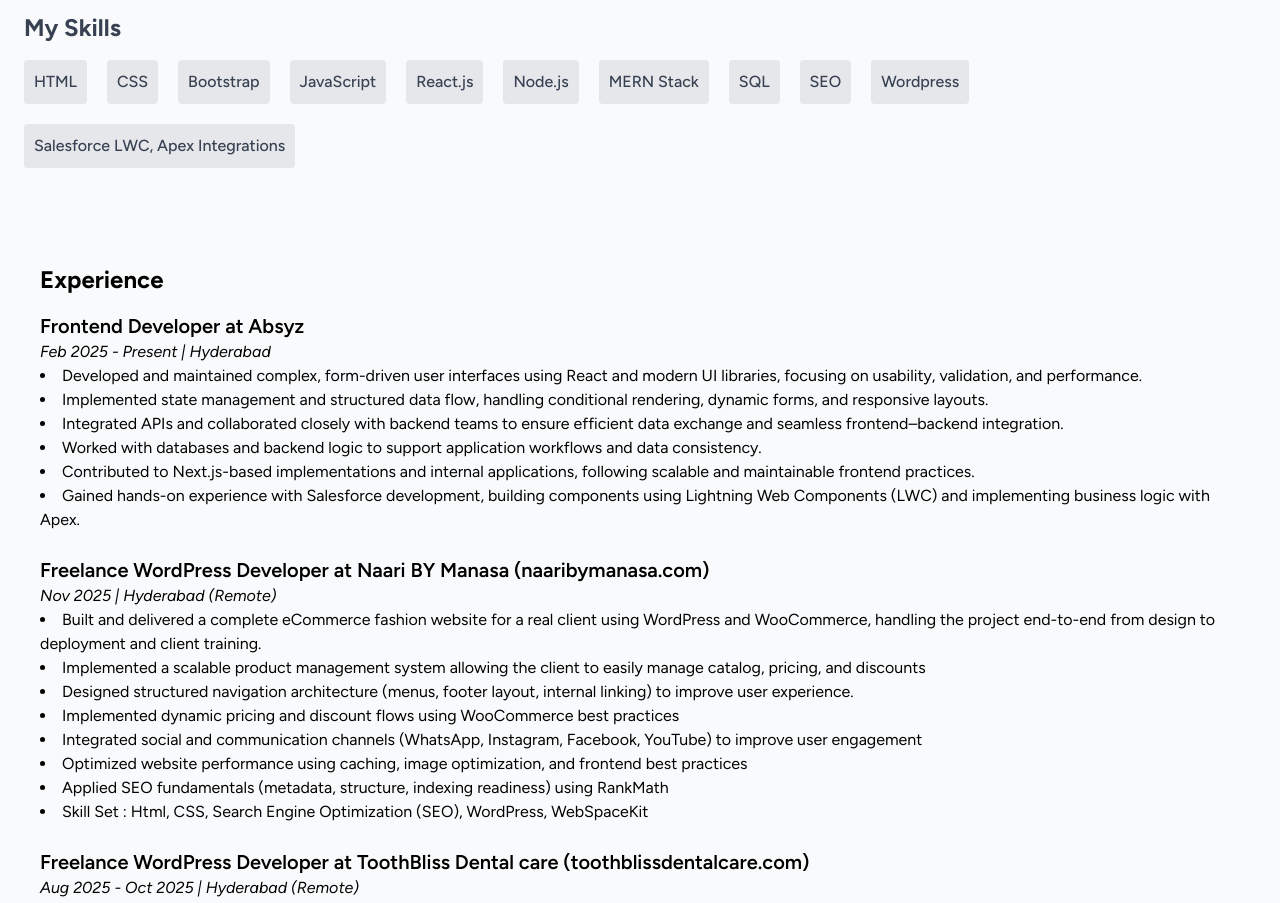
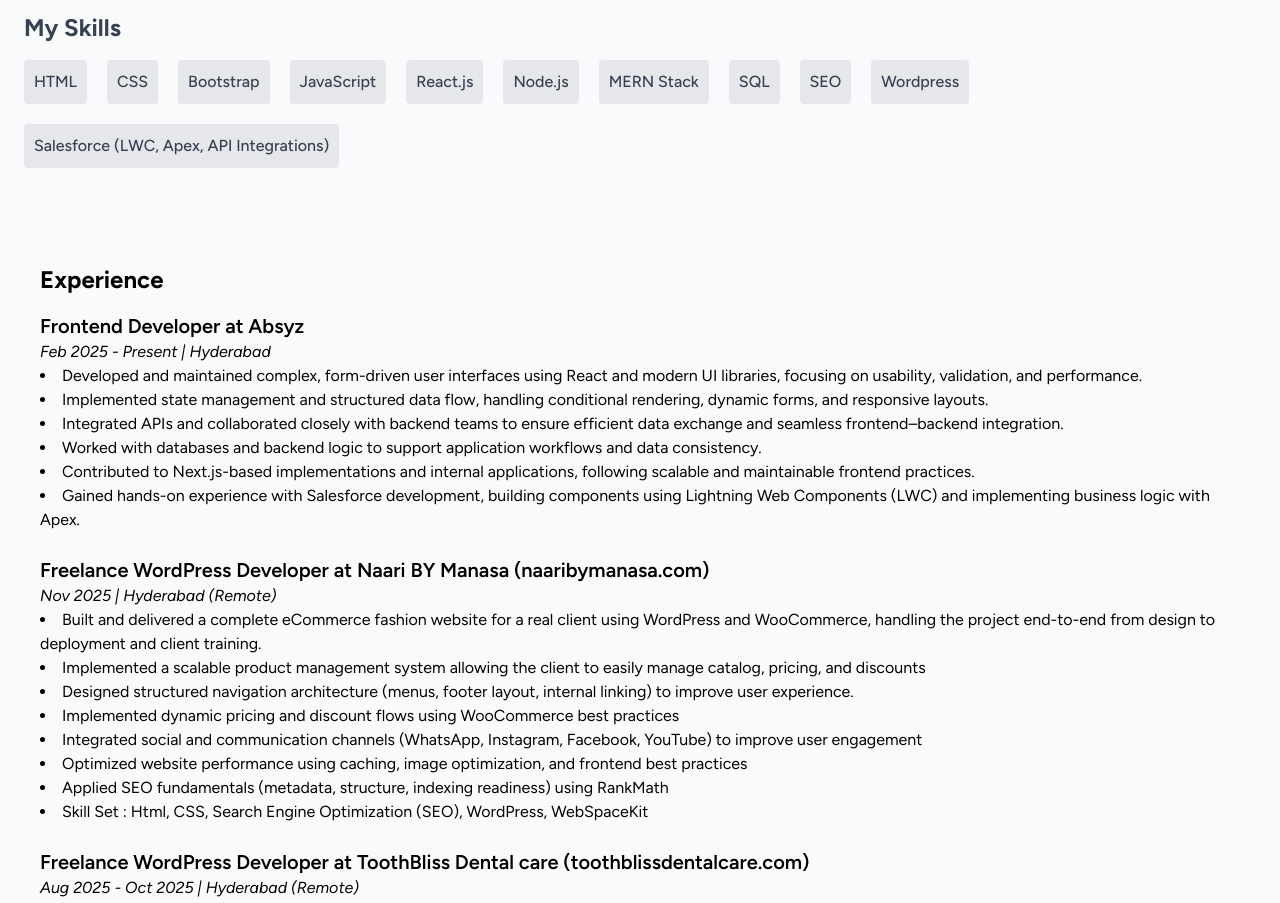
Before and after one commit to Aravind505-stack/My_Portfolio, a React (Create React App) app: page / in a window 1280 px wide. Shown: the part 1220-2123 px from the top of the page. Built offline with nearby package versions, Linux system fonts and the light colour scheme.

Commit message:
Updating the skills

```diff
--- a/src/Components/UI/Skills.jsx
+++ b/src/Components/UI/Skills.jsx
@@ -11,7 +11,7 @@ const skills = [
   "SQL",
   "SEO",
   "Wordpress",
-  "Salesforce LWC, Apex Integrations",
+  "Salesforce (LWC, Apex, API Integrations)",
 ];
 
 const Skills = () => {
```
